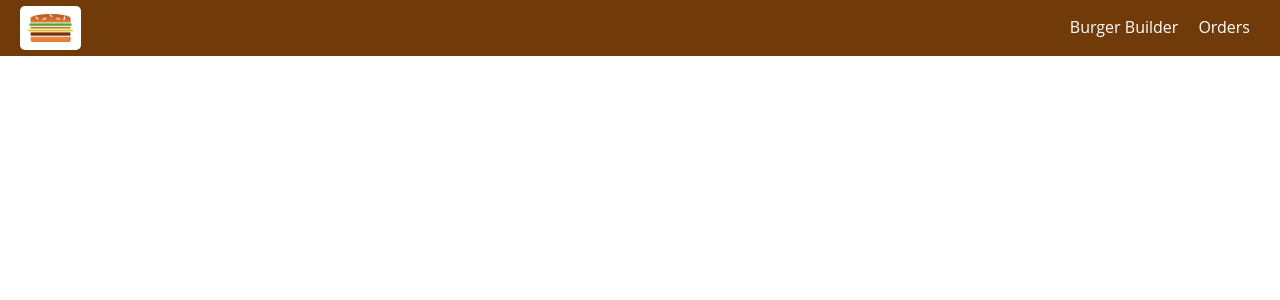
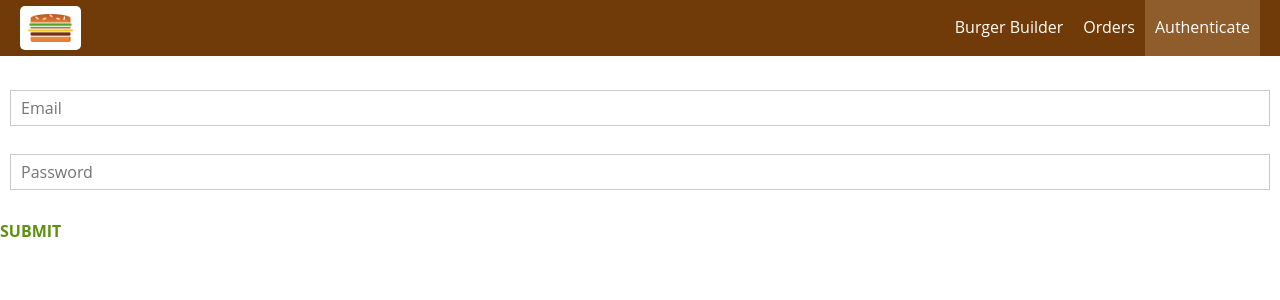
Before and after one commit to acpierc3/sandwich_builder, a React (Create React App) app: page /auth in a window 1280 px wide. Shown: the top 300 px of the page. Built offline with nearby package versions, Linux system fonts and the light colour scheme; the HTML template or start-up script is replaced by a standard one.

Commit message:
added authentication page landing

```diff
--- a/src/App.js
+++ b/src/App.js
@@ -5,6 +5,7 @@
 import BurgerBuilder from './containers/BurgerBuilder/BurgerBuilder';
 import Checkout from './containers/Checkout/Checkout';
 import Orders from './containers/Orders/Orders';
+import Auth from './containers/Auth/Auth';
 
 class App extends Component {
   render() {
@@ -14,8 +15,8 @@
           <Switch>
             <Route path='/checkout' component={Checkout} />
             <Route path='/orders' component={Orders} />
+            <Route path='/auth' component={Auth} />
             <Route path='/' exact component={BurgerBuilder} />
-
           </Switch>
         </Layout>
       </div>
--- a/src/components/Navigation/NavigationItems/NavigationItems.js
+++ b/src/components/Navigation/NavigationItems/NavigationItems.js
@@ -7,6 +7,7 @@
     <ul className={classes.NavigationItems}>
         <li><NavLink exact to='/' activeClassName={classes.active}>Burger Builder</NavLink></li>
         <li><NavLink to='/orders' activeClassName={classes.active}>Orders</NavLink></li>
+        <li><NavLink to='/auth' activeClassName={classes.active}>Authenticate</NavLink></li>
     </ul>
 );
 
--- a/src/components/UI/Button/Button.module.css
+++ b/src/components/UI/Button/Button.module.css
@@ -1,7 +1,6 @@
 .Button {
     background-color: transparent;
     border: none;
-    color: green;
     outline: none;
     cursor: pointer;
     font: inherit;
--- /dev/null
+++ b/src/containers/Auth/Auth.js
@@ -0,0 +1,101 @@
+import React, { Component } from 'react';
+
+import Input from '../../components/UI/Input/Input';
+import Button from '../../components/UI/Button/Button';
+
+class Auth extends Component {
+
+    state = {
+        controls: {
+            email: {
+                elementType: 'input',
+                elementConfig: {
+                    type: 'email',
+                    placeholder: "Email"
+                },
+                value: '',
+                validation: {
+                    required: true,
+                    isEmail: true
+                },
+                valid: false,
+                touched: false
+            },
+            password: {
+                elementType: 'input',
+                elementConfig: {
+                    type: 'password',
+                    placeholder: "Password"
+                },
+                value: '',
+                validation: {
+                    required: true,
+                    minLength: 6
+                },
+                valid: false,
+                touched: false
+            }
+        }
+    }
+
+    checkValidity = (value, rules) => {
+        let isValid = true;
+
+        //double security, if there are no validation rules, input is always valid
+        if(!rules) {
+            return true;
+        }
+
+        if (rules.required) {
+            isValid = value.trim() !== '' && isValid;
+        }
+
+        if (rules.minLength) {
+            isValid = value.length >= rules.minLength && isValid;
+        }
+
+        if (rules.maxLength) {
+            isValid = value.length <= rules.maxLength && isValid;
+        }
+
+        return isValid;
+
+    };
+
+    render () {
+
+        const formElementsArray = [];
+        for (let key in this.state.controls) {
+            formElementsArray.push({
+                id: key,
+                config: this.state.controls[key]
+            })
+        }
+
+        const form = formElementsArray.map(formElement => (
+            <Input
+                key={formElement.id}
+                elementType={formElement.config.elementType}
+                        elementConfig={formElement.config.elementConfig}
+                        value={formElement.config.value}
+                        invalid={!formElement.config.valid}
+                        shouldValidate={formElement.config.validation}
+                        touched={formElement.config.touched}
+                        changed={(event) => this.inputChangedHandler(event, formElement.id)}
+            />
+
+        ))
+
+
+        return (
+            <div>
+                <form>
+                    {form}
+                    <Button type="Success">SUBMIT</Button>
+                </form>
+            </div>
+        );
+    }
+}
+
+export default Auth;
--- a/src/containers/Checkout/ContactData/ContactData.js
+++ b/src/containers/Checkout/ContactData/ContactData.js
@@ -187,7 +187,7 @@
                         changed={(event) => this.inputChangedHandler(event, formElement.id)}
                     />
                 ))}
-                <Button btnType="Success" disabled={!this.state.formIsValid} clicked={this.orderHandler}>ORDER</Button>
+                <Button type="Success" disabled={!this.state.formIsValid} clicked={this.orderHandler}>ORDER</Button>
             </form>
         )
 
--- a/src/store/reducers/order.js
+++ b/src/store/reducers/order.js
@@ -3,8 +3,7 @@
 const initialState = {
     orders: [],
     loading: false,
-    purchased: false,
-    eaten: false
+    purchased: false
 }
 
 const reducer = (state = initialState, action) => {
```
Also changed, not shown: src/containers/Auth/Auth.module.css (added, +15 -0 lines).
